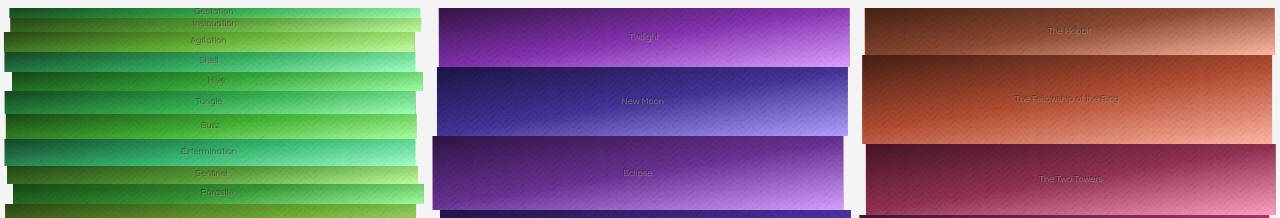
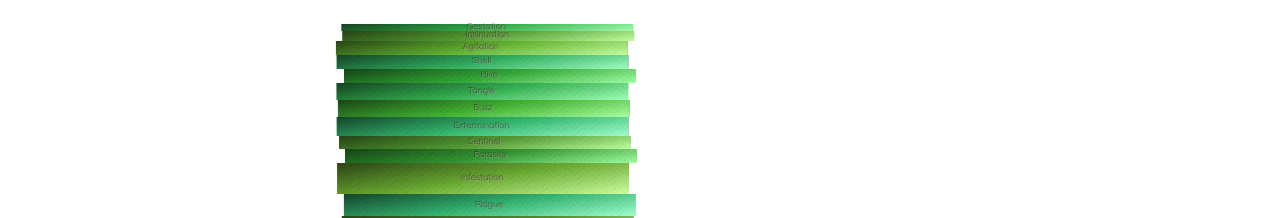
Before and after one commit to onlyskin/parahumans, a website with bundled scripts: page index.html in a window 1280 px wide. Shown: the top 218 px of the page. Built offline with nearby package versions, Linux system fonts and the light colour scheme; files whose address does not match are found by name.

Commit message:
Make conform with page layout of onlyskin.dev blogpost for easier development going forwards

```diff
--- a/index.html
+++ b/index.html
@@ -5,9 +5,9 @@
   <link rel="stylesheet" href="https://unpkg.com/tachyons@4.12.0/css/tachyons.min.css"/>
 	<link rel="stylesheet" type="text/css" href="styling.css"/>
 </head>
-<body class="bg-near-white flex items-center justify-center">
-  <div style="width: 100vw; overflow: scroll;" id="bookshelf-wrapper">
-    <div style="width: 100vw;" class="flex flex-column flex-row-l">
+<body class="advocate flex flex-column items-center dark-gray">
+  <div class="w-100 w-90-m w-70-l flex flex-column items-center pv3 ph2">
+    <div class="w-100 w-90-m w-70-l f4 f5-ns avenir lh-copy">
       <div class="w-100 w-50-l">
         <div class="ma2" id="parahumans-stack"></div>
       </div>
--- a/src/shelf.ts
+++ b/src/shelf.ts
@@ -11,7 +11,7 @@
 function randomHueVariant(colourOffset: number): string {
     const saturation = (Math.round(Math.random() * 15) + 20);
     const hue = Math.round(Math.random() * 60) + colourOffset;
-    return `linear-gradient(351deg, hsla(${hue},100%,77%,0.8), hsla(${hue},100%,${saturation}%,0.8), hsla(${hue},100%,10%,0.92)), url(grilled.png)`;
+    return `linear-gradient(351deg, hsla(${hue},100%,77%,0.8), hsla(${hue},100%,${saturation}%,0.8), hsla(${hue},100%,10%,0.92)), url(/assets/grilled.png)`;
 }
 
 function randomTranslate(): string {
```
Also changed, not shown: css/assets/grilled.png (renamed from css/grilled.png), 1 other file.
